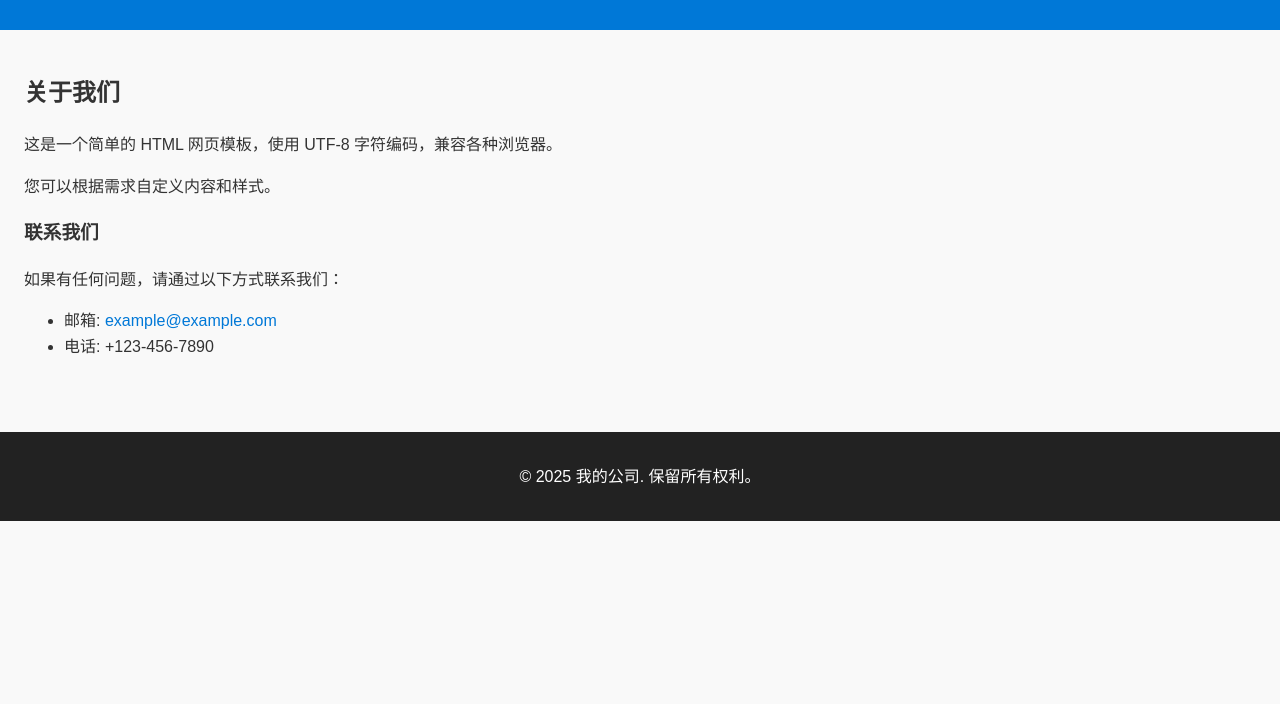
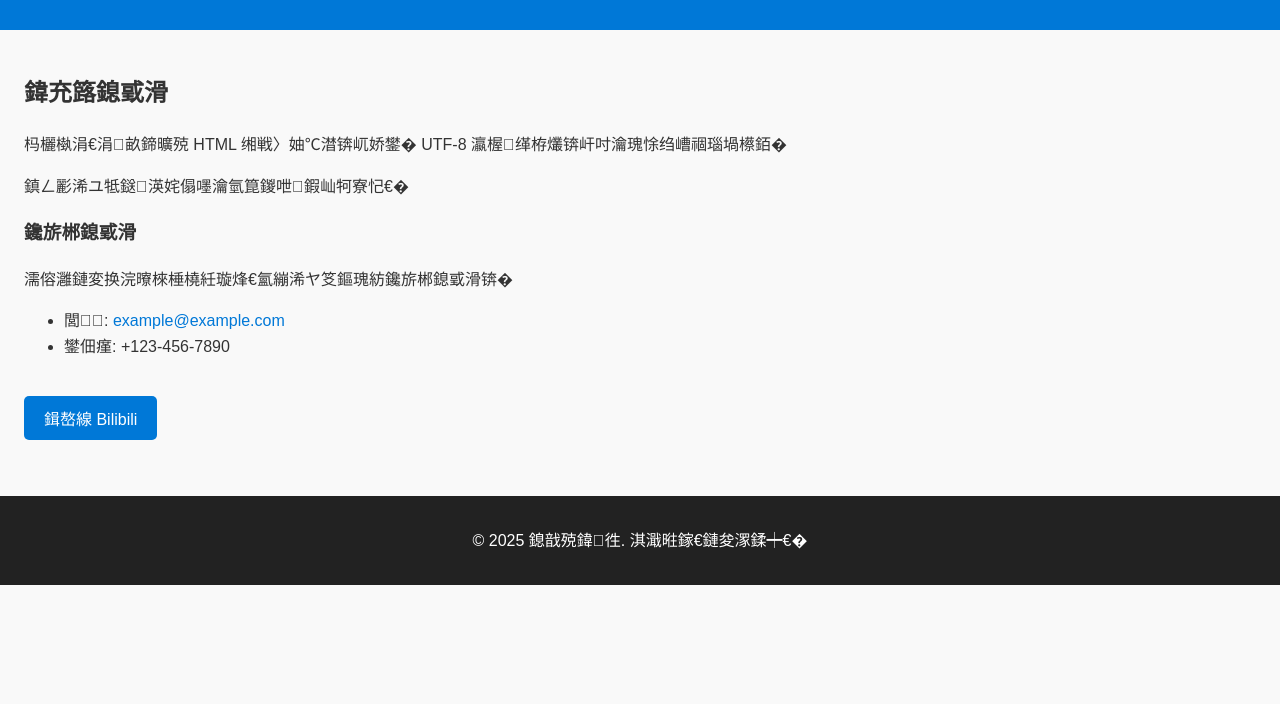
Before and after one commit to potatobiggg/Potato_blog, a plain HTML site: page index.html in a window 1280 px wide. Shown: the part 96-800 px from the top of the page. Drawn offline with Linux system fonts and the light colour scheme.

Commit message:
更新网页功能

```diff
--- a/index.html
+++ b/index.html
@@ -6,18 +6,18 @@
     <meta http-equiv="X-UA-Compatible" content="IE=edge">
     <title>HTML Template</title>
     <style>
-        /* 通用样式 */
+        /* 閫氱敤鏍峰紡 */
         body {
-            font-family: Arial, Helvetica, sans-serif; /* 可根据需要修改字体 */
+            font-family: Arial, Helvetica, sans-serif; /* 鍙牴鎹渶瑕佷慨鏀瑰瓧浣� */
             margin: 0;
             padding: 0;
             line-height: 1.6;
-            background-color: #f9f9f9; /* 背景颜色 */
-            color: #333; /* 文字颜色 */
+            background-color: #f9f9f9; /* 鑳屾櫙棰滆壊 */
+            color: #333; /* 鏂囧瓧棰滆壊 */
         }
 
         header {
-            background: #0078d7; /* 蓝色头部 */
+            background: #0078d7; /* 钃濊壊澶撮儴 */
             color: white;
             padding: 1rem 0;
             text-align: center;
@@ -36,33 +36,61 @@
         }
 
         a {
-            color: #0078d7; /* 链接的颜色 */
+            color: #0078d7; /* 閾炬帴鐨勯鑹� */
             text-decoration: none;
         }
 
         a:hover {
             text-decoration: underline;
         }
+
+        .button {
+            display: inline-block;
+            background-color: #0078d7;
+            color: white;
+            padding: 10px 20px;
+            font-size: 16px;
+            border: none;
+            border-radius: 5px;
+            cursor: pointer;
+            text-align: center;
+            text-decoration: none;
+            margin-top: 20px;
+        }
+
+        .button:hover {
+            background-color: #005bb5;
+        }
     </style>
 </head>
 <body>
     <header>
-        <h1>欢迎访问我的网站</h1>
+        <h1>娆㈣繋璁块棶鎴戠殑缃戠珯</h1>
     </header>
     <main>
-        <h2>关于我们</h2>
-        <p>这是一个简单的 HTML 网页模板，使用 UTF-8 字符编码，兼容各种浏览器。</p>
-        <p>您可以根据需求自定义内容和样式。</p>
+        <h2>鍏充簬鎴戜滑</h2>
+        <p>杩欐槸涓€涓畝鍗曠殑 HTML 缃戦〉妯℃澘锛屼娇鐢� UTF-8 瀛楃缂栫爜锛屽吋瀹瑰悇绉嶆祻瑙堝櫒銆�</p>
+        <p>鎮ㄥ彲浠ユ牴鎹渶姹傝嚜瀹氫箟鍐呭鍜屾牱寮忋€�</p>
 
-        <h3>联系我们</h3>
-        <p>如果有任何问题，请通过以下方式联系我们：</p>
+        <h3>鑱旂郴鎴戜滑</h3>
+        <p>濡傛灉鏈変换浣曢棶棰橈紝璇烽€氳繃浠ヤ笅鏂瑰紡鑱旂郴鎴戜滑锛�</p>
         <ul>
-            <li>邮箱: <a href="mailto:example@example.com">example@example.com</a></li>
-            <li>电话: +123-456-7890</li>
+            <li>閭: <a href="mailto:example@example.com">example@example.com</a></li>
+            <li>鐢佃瘽: +123-456-7890</li>
         </ul>
+
+        <!-- 娣诲姞璺宠浆鎸夐挳 -->
+        <button class="button" onclick="goToBilibili()">鍓嶅線 Bilibili</button>
     </main>
     <footer>
-        <p>&copy; 2025 我的公司. 保留所有权利。</p>
+        <p>&copy; 2025 鎴戠殑鍏徃. 淇濈暀鎵€鏈夋潈鍒┿€�</p>
     </footer>
+
+    <script>
+        // 璺宠浆鍒� Bilibili 鐨勫嚱鏁�
+        function goToBilibili() {
+            window.location.href = "https://www.bilibili.com";
+        }
+    </script>
 </body>
 </html>
```
